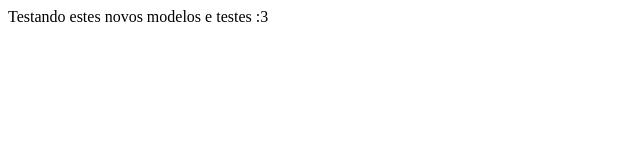
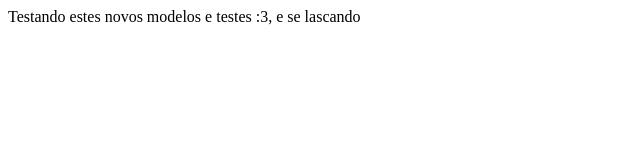
Before and after one commit to SerialSX/feliciduaide, a plain HTML site: page index.html in a window 1280 px wide. Shown: the full height of the page, 0-640 px from the left. Drawn offline with Linux system fonts and the light colour scheme.

Commit message:
intex.html alterado com sucesso na branch 'bugfix/1.1'

```diff
--- a/index.html
+++ b/index.html
@@ -6,6 +6,6 @@
     <title>Document</title>
 </head>
 <body>
-    Testando estes novos modelos e testes :3
+    Testando estes novos modelos e testes :3, e se lascando
 </body>
 </html>
```
